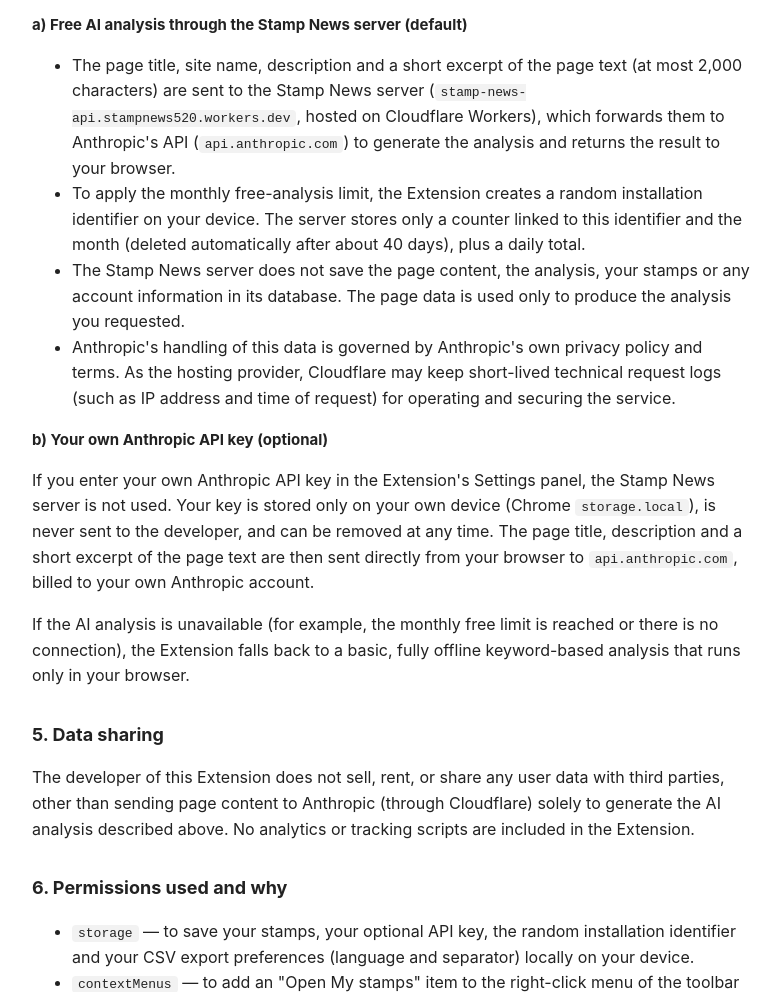
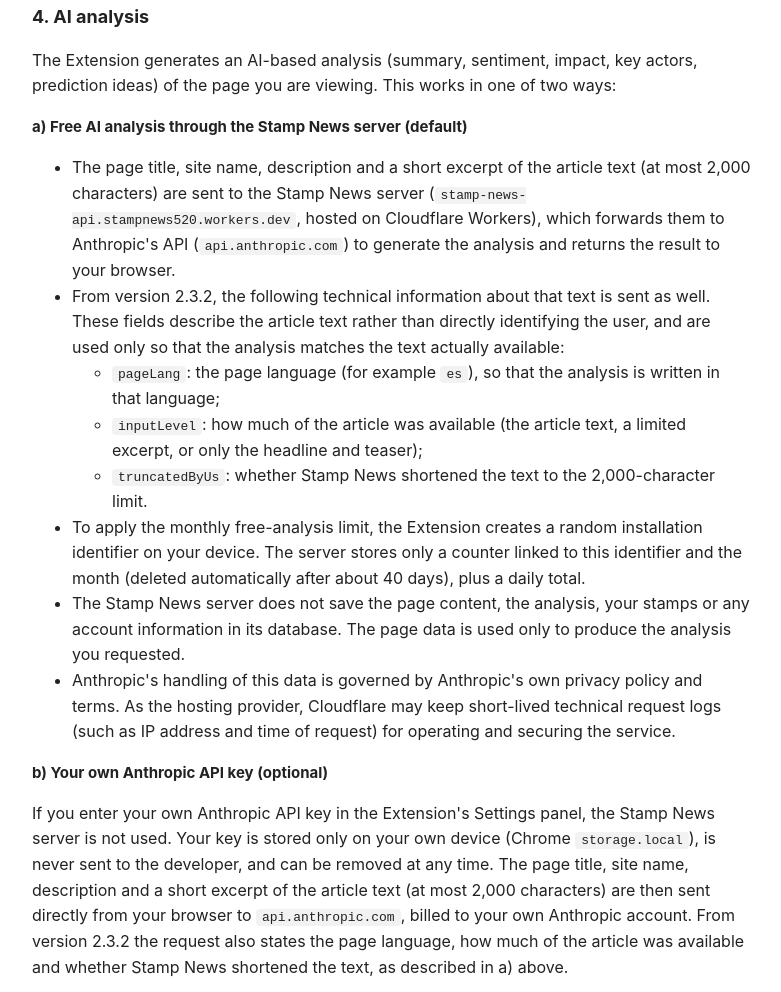
Before and after one commit to jlponscasasnovas-stampnews/-stamp-news-privacy, a plain HTML site: page index.html in a window 1280 px wide. Shown: the part 1258-2250 px from the top of the page, without its empty margins (248-1029 px from the left). Drawn offline with Linux system fonts and the light colour scheme.

Commit message:
Update index.html

```diff
--- a/index.html
+++ b/index.html
@@ -14,7 +14,7 @@
 <body>
 
 <h1>Privacy Policy — Stamp News</h1>
-<p><strong>Last updated:</strong> October 24, 2026</p>
+<p><strong>Last updated:</strong> November 21, 2026</p>
 
 <p>Stamp News ("the Extension") is a Chrome browser extension that lets users save
 ("stamp") news pages they visit, along with an automatically generated summary,
@@ -27,7 +27,9 @@ information from the currently active tab only, and only while the popup is open
 <ul>
   <li>The page title, URL, and hostname</li>
   <li>The page's <code>og:description</code> / meta description, if present</li>
-  <li>A short excerpt of the visible page text (used to generate tags and a summary)</li>
+  <li>A short excerpt of the visible article text (used to generate tags and a summary). From version 2.3.2,
+      menus, subscription offers, cookie notices and hidden or blurred content are left out</li>
+  <li>The page language, as declared by the page or detected from its text</li>
   <li>The page's <code>og:image</code>, if present</li>
   <li>A screenshot of the currently visible tab, taken only if you press "Stamp this page"</li>
 </ul>
@@ -46,7 +48,8 @@ open the Extension's popup on that page.</p>
 
 <h2>3. Where this data is stored</h2>
 <p>All stamps you create are stored <strong>locally on your own device</strong>,
-using Chrome's <code>storage.local</code> API. This data is never transmitted to
+using Chrome's <code>storage.local</code> API. From version 2.3.2 each new stamp also records how much of
+the article text was available for the analysis. This data is never transmitted to
 any server operated by the developer of this Extension. Uninstalling the Extension
 or clearing your browser's extension storage permanently deletes this data.</p>
 <p>From version 2.3 you can <strong>export your stamps</strong> from "My stamps" as a
@@ -61,11 +64,20 @@ prediction ideas) of the page you are viewing. This works in one of two ways:</p
 
 <h3 style="font-size:15px;margin-top:16px;">a) Free AI analysis through the Stamp News server (default)</h3>
 <ul>
-  <li>The page title, site name, description and a short excerpt of the page text
+  <li>The page title, site name, description and a short excerpt of the article text
       (at most 2,000 characters) are sent to the Stamp News server
       (<code>stamp-news-api.stampnews520.workers.dev</code>, hosted on Cloudflare Workers),
       which forwards them to Anthropic's API (<code>api.anthropic.com</code>) to generate
       the analysis and returns the result to your browser.</li>
+  <li>From version 2.3.2, the following technical information about that text is sent as well. These fields describe
+      the article text rather than directly identifying the user, and are used only so that the analysis
+      matches the text actually available:
+      <ul>
+        <li><code>pageLang</code>: the page language (for example <code>es</code>), so that the analysis is written in that language;</li>
+        <li><code>inputLevel</code>: how much of the article was available (the article text, a limited excerpt,
+            or only the headline and teaser);</li>
+        <li><code>truncatedByUs</code>: whether Stamp News shortened the text to the 2,000-character limit.</li>
+      </ul></li>
   <li>To apply the monthly free-analysis limit, the Extension creates a random installation
       identifier on your device. The server stores only a counter linked to this identifier
       and the month (deleted automatically after about 40 days), plus a daily total.</li>
@@ -79,9 +91,11 @@ prediction ideas) of the page you are viewing. This works in one of two ways:</p
 <h3 style="font-size:15px;margin-top:16px;">b) Your own Anthropic API key (optional)</h3>
 <p>If you enter your own Anthropic API key in the Extension's Settings panel, the Stamp News
 server is not used. Your key is stored only on your own device (Chrome <code>storage.local</code>),
-is never sent to the developer, and can be removed at any time. The page title, description and
-a short excerpt of the page text are then sent directly from your browser to
-<code>api.anthropic.com</code>, billed to your own Anthropic account.</p>
+is never sent to the developer, and can be removed at any time. The page title, site name, description and
+a short excerpt of the article text (at most 2,000 characters) are then sent directly from your browser to
+<code>api.anthropic.com</code>, billed to your own Anthropic account. From version 2.3.2 the request also states
+the page language, how much of the article was available and whether Stamp News shortened the text, as
+described in a) above.</p>
 
 <p>If the AI analysis is unavailable (for example, the monthly free limit is reached or there is no
 connection), the Extension falls back to a basic, fully offline keyword-based analysis that runs
```
